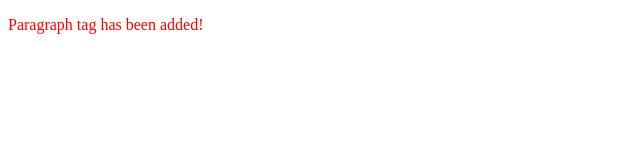
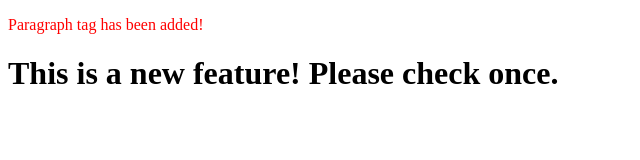
Before and after one commit to SachinLatte/localRepo, a plain HTML site: page index.html in a window 1280 px wide. Shown: the whole page, without its empty margins (0-640 px from the left). Drawn offline with Linux system fonts and the light colour scheme.

Commit message:
add new feature

```diff
--- a/index.html
+++ b/index.html
@@ -6,5 +6,6 @@
 </head>
 <body>
   <p>Paragraph tag has been added!</p>
+  <h1>This is a new feature! Please check once.</h1>
 </body>
 </html>
```
